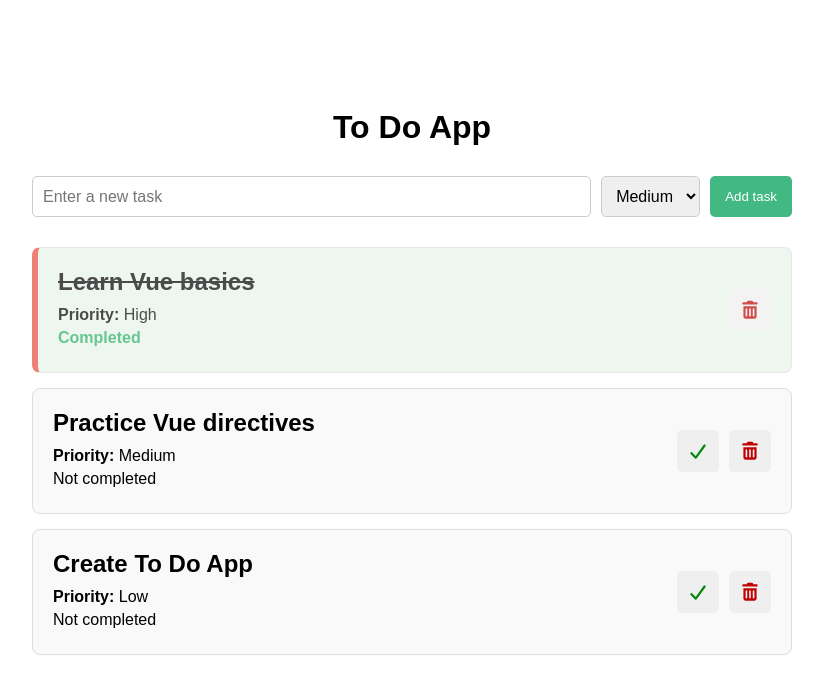
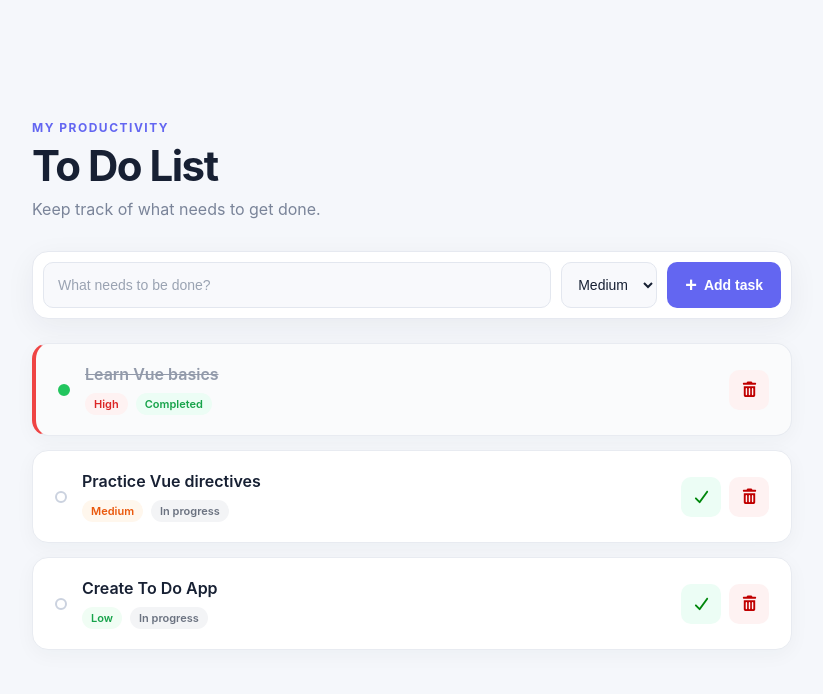
Before and after one commit to veljko-03/todo-app-ita, a Vue app: page / in a window 1280 px wide. Shown: the top 694 px of the page, without its empty margins (228-1051 px from the left). Built offline with nearby package versions, Linux system fonts and the light colour scheme.

Commit message:
refactor: UI update

```diff
--- a/src/App.vue
+++ b/src/App.vue
@@ -1,6 +1,13 @@
 <template>
   <div id="app">
-    <h1>To Do App</h1>
+    <div class="app-container">
+      <header class="app-header">
+        <div>
+          <p class="eyebrow">MY PRODUCTIVITY</p>
+          <h1>To Do List</h1>
+          <p class="subtitle">Keep track of what needs to get done.</p>
+        </div>
+      </header>
 
       <AddTask @add-task="addTask" />
 
@@ -14,6 +21,7 @@
           @complete="completeTask"
           @delete="deleteTask"
         />
+      </div>
     </div>
   </div>
 </template>
@@ -83,28 +91,70 @@ export default {
 </script>
 
 <style>
+* {
+  box-sizing: border-box;
+}
+
+body {
+  margin: 0;
+  background: #f5f7fb;
+  color: #172033;
+  font-family:
+    Inter,
+    -apple-system,
+    BlinkMacSystemFont,
+    'Segoe UI',
+    sans-serif;
+}
+
 #app {
-  max-width: 800px;
+  min-height: 100vh;
+  padding: 60px 20px;
+}
+
+.app-container {
+  width: 100%;
+  max-width: 760px;
   margin: 0 auto;
-  padding: 40px 20px;
-  font-family: Arial, sans-serif;
+}
+
+.app-header {
+  margin-bottom: 32px;
+}
+
+.eyebrow {
+  margin: 0 0 8px;
+  color: #6366f1;
+  font-size: 12px;
+  font-weight: 700;
+  letter-spacing: 1.5px;
 }
 
 h1 {
-  text-align: center;
-  margin-bottom: 30px;
+  margin: 0;
+  font-size: 42px;
+  line-height: 1.1;
+  letter-spacing: -1.5px;
+}
+
+.subtitle {
+  margin: 10px 0 0;
+  color: #7a8499;
+  font-size: 16px;
 }
 
 .todo-list {
   display: flex;
   flex-direction: column;
-  gap: 15px;
+  gap: 14px;
 }
 
 .no-tasks {
+  padding: 50px 20px;
   text-align: center;
-  font-size: 18px;
-  color: #777;
-  padding: 30px;
+  color: #8a94a6;
+  background: white;
+  border: 1px solid #e8ebf1;
+  border-radius: 16px;
 }
 </style>
--- a/src/components/AddTask.vue
+++ b/src/components/AddTask.vue
@@ -1,6 +1,13 @@
 <template>
   <div class="add-task">
-    <input v-model="newTaskTitle" type="text" placeholder="Enter a new task" />
+    <div class="input-wrapper">
+      <input
+        v-model="newTaskTitle"
+        type="text"
+        placeholder="What needs to be done?"
+        @keyup.enter="addTask"
+      />
+    </div>
 
     <select v-model="newTaskPriority">
       <option value="High">High</option>
@@ -8,7 +15,10 @@
       <option value="Low">Low</option>
     </select>
 
-    <button @click="addTask">Add task</button>
+    <button @click="addTask">
+      <span>+</span>
+      Add task
+    </button>
   </div>
 </template>
 
@@ -29,12 +39,10 @@ export default {
         return
       }
 
-      const newTask = {
-        title: this.newTaskTitle,
+      this.$emit('add-task', {
+        title: this.newTaskTitle.trim(),
         priority: this.newTaskPriority,
-      }
-
-      this.$emit('add-task', newTask)
+      })
 
       this.newTaskTitle = ''
     },
@@ -45,32 +53,89 @@ export default {
 <style scoped>
 .add-task {
   display: flex;
+  align-items: center;
   gap: 10px;
-  margin-bottom: 30px;
+  padding: 10px;
+  margin-bottom: 24px;
+  background: white;
+  border: 1px solid #e6e9f0;
+  border-radius: 16px;
+  box-shadow: 0 8px 30px rgba(31, 41, 55, 0.06);
+}
+
+.input-wrapper {
+  flex: 1;
 }
 
 input,
 select {
-  padding: 10px;
-  border: 1px solid #ccc;
-  border-radius: 5px;
-  font-size: 16px;
+  height: 46px;
+  border: 1px solid #e3e7ef;
+  border-radius: 10px;
+  background: #f8f9fc;
+  color: #172033;
+  font-size: 14px;
+  outline: none;
+  transition: 0.2s ease;
 }
 
 input {
-  flex: 1;
+  width: 100%;
+  padding: 0 14px;
+}
+
+select {
+  padding: 0 12px;
+  cursor: pointer;
+}
+
+input:focus,
+select:focus {
+  border-color: #6366f1;
+  background: white;
+  box-shadow: 0 0 0 3px rgba(99, 102, 241, 0.1);
+}
+
+input::placeholder {
+  color: #9aa3b2;
 }
 
 button {
-  padding: 10px 15px;
+  height: 46px;
+  padding: 0 18px;
+  display: flex;
+  align-items: center;
+  gap: 7px;
   border: none;
-  border-radius: 5px;
+  border-radius: 10px;
+  background: #6366f1;
+  color: white;
+  font-size: 14px;
+  font-weight: 600;
   cursor: pointer;
-  background-color: #42b983;
-  color: white;
+  transition: 0.2s ease;
 }
 
 button:hover {
-  opacity: 0.85;
+  background: #5558e8;
+  transform: translateY(-1px);
+}
+
+button span {
+  font-size: 20px;
+  line-height: 1;
+}
+
+@media (max-width: 600px) {
+  .add-task {
+    flex-direction: column;
+    align-items: stretch;
+  }
+
+  input,
+  select,
+  button {
+    width: 100%;
+  }
 }
 </style>
--- a/src/components/TaskItem.vue
+++ b/src/components/TaskItem.vue
@@ -6,17 +6,24 @@
       'high-priority': task.priority === 'High',
     }"
   >
-    <div class="task-info">
-      <h2>{{ task.title }}</h2>
+    <div class="task-content">
+      <div class="task-check">
+        <div class="status-dot" :class="{ done: task.completed }"></div>
+      </div>
 
-      <p>
-        <strong>Priority:</strong>
-        {{ task.priority }}
-      </p>
+      <div class="task-info">
+        <h2>{{ task.title }}</h2>
 
-      <p v-if="task.completed" class="completed-text">Completed</p>
+        <div class="task-meta">
+          <span class="priority" :class="task.priority.toLowerCase()">
+            {{ task.priority }}
+          </span>
 
-      <p v-else>Not completed</p>
+          <span v-if="task.completed" class="status completed-status"> Completed </span>
+
+          <span v-else class="status"> In progress </span>
+        </div>
+      </div>
     </div>
 
     <div class="task-actions">
@@ -55,63 +62,165 @@ export default {
 
 <style scoped>
 .todo-item {
+  position: relative;
   display: flex;
+  align-items: center;
   justify-content: space-between;
-  align-items: center;
-  padding: 20px;
-  border: 1px solid #ddd;
-  border-radius: 8px;
-  background-color: #f9f9f9;
+  gap: 20px;
+  padding: 20px 22px;
+  background: white;
+  border: 1px solid #e8ebf1;
+  border-radius: 16px;
+  box-shadow: 0 5px 20px rgba(31, 41, 55, 0.04);
+  transition: 0.2s ease;
+}
+
+.todo-item:hover {
+  transform: translateY(-2px);
+  box-shadow: 0 10px 30px rgba(31, 41, 55, 0.08);
+}
+
+.todo-item.high-priority {
+  border-left: 4px solid #ef4444;
 }
 
 .todo-item.completed {
-  background-color: #e8f5e9;
-  opacity: 0.7;
+  background: #fafbfc;
 }
 
-.todo-item.completed h2 {
+.task-content {
+  display: flex;
+  align-items: center;
+  gap: 15px;
+  min-width: 0;
+}
+
+.task-check {
+  flex-shrink: 0;
+}
+
+.status-dot {
+  width: 12px;
+  height: 12px;
+  border: 2px solid #cbd2df;
+  border-radius: 50%;
+}
+
+.status-dot.done {
+  border-color: #22c55e;
+  background: #22c55e;
+}
+
+.task-info {
+  min-width: 0;
+}
+
+.task-info h2 {
+  margin: 0 0 9px;
+  color: #172033;
+  font-size: 16px;
+  font-weight: 600;
+}
+
+.completed .task-info h2 {
+  color: #929aaa;
   text-decoration: line-through;
 }
 
-.todo-item.high-priority {
-  border-left: 6px solid #e74c3c;
+.task-meta {
+  display: flex;
+  align-items: center;
+  gap: 8px;
 }
 
-.task-info h2 {
-  margin: 0 0 10px;
+.priority,
+.status {
+  display: inline-flex;
+  align-items: center;
+  padding: 4px 9px;
+  border-radius: 20px;
+  font-size: 11px;
+  font-weight: 600;
 }
 
-.task-info p {
-  margin: 5px 0;
+.priority.high {
+  background: #fef2f2;
+  color: #dc2626;
 }
 
-.completed-text {
-  color: #27ae60;
-  font-weight: bold;
+.priority.medium {
+  background: #fff7ed;
+  color: #ea580c;
+}
+
+.priority.low {
+  background: #f0fdf4;
+  color: #16a34a;
+}
+
+.status {
+  background: #f3f4f6;
+  color: #6b7280;
+}
+
+.completed-status {
+  background: #ecfdf5;
+  color: #16a34a;
 }
 
 .task-actions {
   display: flex;
-  gap: 10px;
+  gap: 8px;
+  flex-shrink: 0;
 }
 
 .icon-button {
-  width: 42px;
-  height: 42px;
+  width: 40px;
+  height: 40px;
   display: flex;
   align-items: center;
   justify-content: center;
+  padding: 0;
   border: none;
-  border-radius: 5px;
+  border-radius: 10px;
   cursor: pointer;
+  transition: 0.2s ease;
 }
 
 .icon-button img {
-  width: 22px;
-  height: 22px;
+  width: 19px;
+  height: 19px;
 }
 
-.icon-button:hover {
-  opacity: 0.8;
+.complete-button {
+  background: #ecfdf5;
+}
+
+.complete-button:hover {
+  background: #d1fae5;
+  transform: scale(1.05);
+}
+
+.delete-button {
+  background: #fef2f2;
+}
+
+.delete-button:hover {
+  background: #fee2e2;
+  transform: scale(1.05);
+}
+
+@media (max-width: 500px) {
+  .todo-item {
+    padding: 16px;
+  }
+
+  .task-meta {
+    flex-wrap: wrap;
+  }
+
+  .task-actions {
+    align-self: flex-start;
+  }
 }
 </style>
```
Lines whose indentation alone changed are shown as unchanged.
